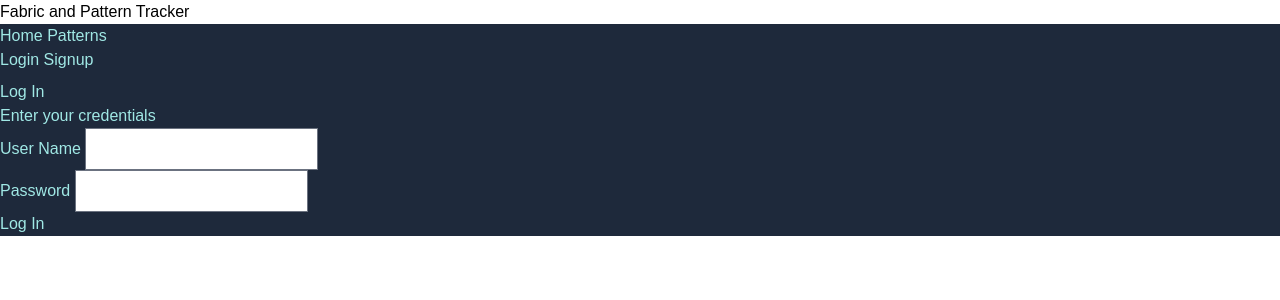
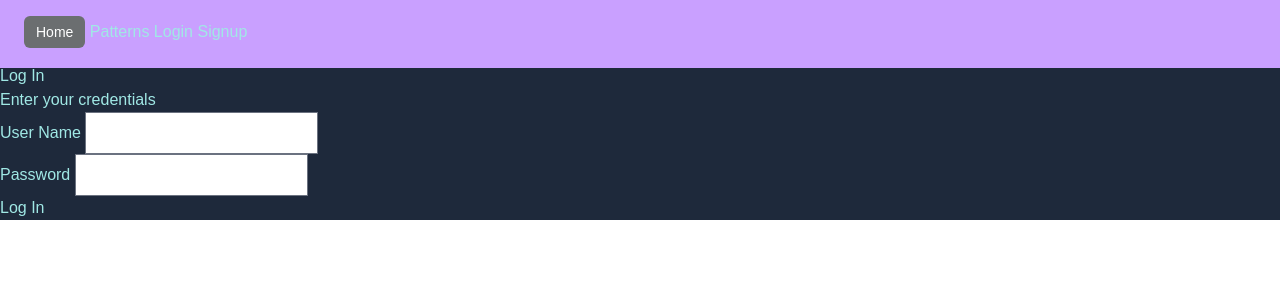
Before and after one commit to kangjoa/sew-serious, a Flask app: a page that uses sewing_app/templates/base.html in a window 1280 px wide. Shown: the top 300 px of the page. Run offline with Flask 3, Linux system fonts and the light colour scheme; style sheets or scripts are compiled from the project's sources.

Commit message:
Edit navbar

```diff
--- a/sewing_app/templates/base.html
+++ b/sewing_app/templates/base.html
@@ -5,29 +5,25 @@
     <meta charset="UTF-8">
     <meta http-equiv="X-UA-Compatible" content="IE=edge">
     <meta name="viewport" content="width=device-width, initial-scale=1.0">
-    <name>Fabric and Pattern Tracker</name>
     <link rel="stylesheet" href="{{url_for('static', filename='dist/css/output.css')}}">
 </head>
 
 <body>
-    <div class="flex flex-col text-blue bg-charcoal" id="content">
+    <div class="bg-charcoal text-blue mx-auto" id="content">
         {% for message in get_flashed_messages() %}
         <p>{{ message }}</p>
         {% endfor %}
-        <div class="flex items-center mb-2">
-            <nav>
-                <div>
-                    <a href="/">Home</a>
+        <div class="flex h-16 items-center justify-between">
+            <nav class="bg-purple p-6 w-full">
+                <div class="">
+                    <a href="/"
+                        class="bg-gray-dark text-white hover:text-purple rounded-md px-3 py-2 text-sm font-medium">Home</a>
                     <a href="/patterns">Patterns</a>
-                </div>
-                <div>
                     {% if current_user.is_authenticated %}
                     <a href="/new_fabric">New Fabric</a>
                     <a href="/new_pattern">New Pattern</a>
                     <a class="patterns-list" href="/patterns_list">Patterns List</a>
                     <a class="fabrics-list" href="/fabrics_list">Fabrics List</a>
-                </div>
-                <div>
                     <a href="{{ url_for('auth.logout') }}">Logout</a>
                     {% else %}
                     <a href="{{ url_for('auth.login') }}">Login</a>
```
